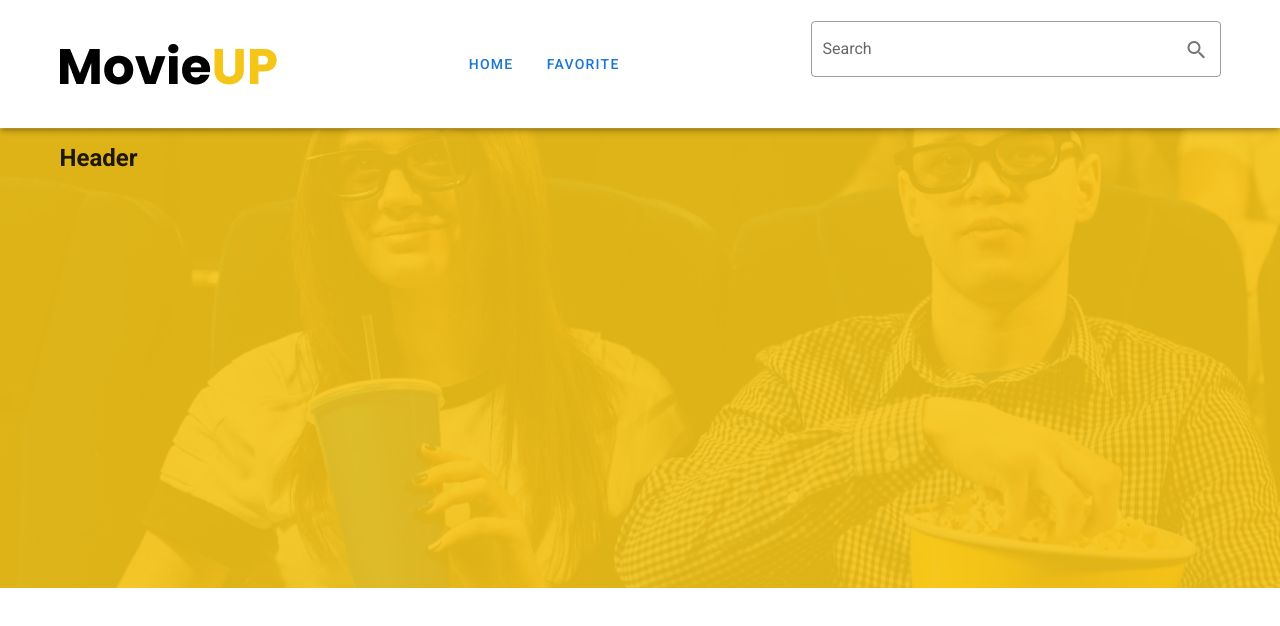
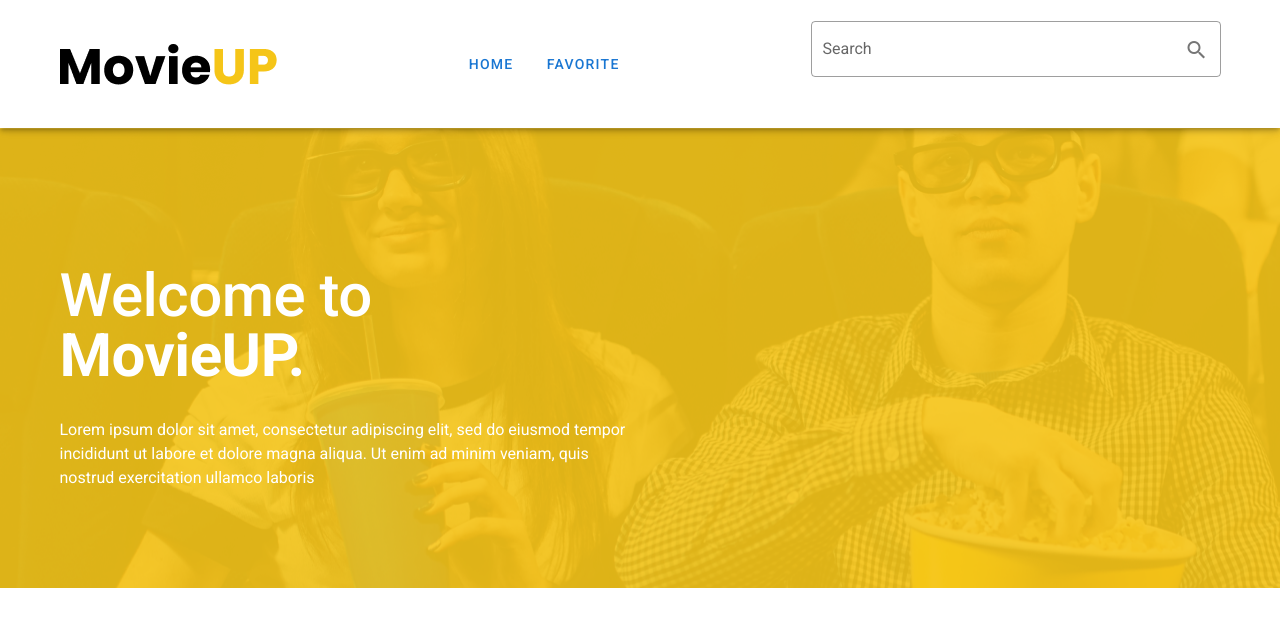
Before and after one commit to FirdevsASLAN/movie-up, a Vue app: page / in a window 1280 px wide. Shown: the top 626 px of the page. Built offline with nearby package versions, Linux system fonts and the light colour scheme.

Commit message:
add header title and header paragraph.

```diff
--- a/src/components/HomeHeader.vue
+++ b/src/components/HomeHeader.vue
@@ -1,8 +1,15 @@
 <template>
   <section class="header">
     <v-container>
-      <h1>Header</h1>
-    </v-container>
+      <h1 class="header__title text-h2 font-weight-medium white--text">
+        Welcome to <b>MovieUP.</b>
+      </h1>
+      <p class="header__paragraph white--text mt-8">
+        Lorem ipsum dolor sit amet, consectetur adipiscing elit, sed do eiusmod
+        tempor incididunt ut labore et dolore magna aliqua. Ut enim ad minim
+        veniam, quis nostrud exercitation ullamco laboris
+      </p></v-container
+    >
   </section>
 </template>
 
@@ -16,5 +23,12 @@ export default {
 .header {
   aspect-ratio: 2.78;
   background-image: url("@/assets/header-background.png");
+  padding-top: 7.9rem;
+  &__paragraph {
+    max-width: 36.5rem;
+  }
+  &__title {
+    max-width: 34rem;
+  }
 }
 </style>
```
